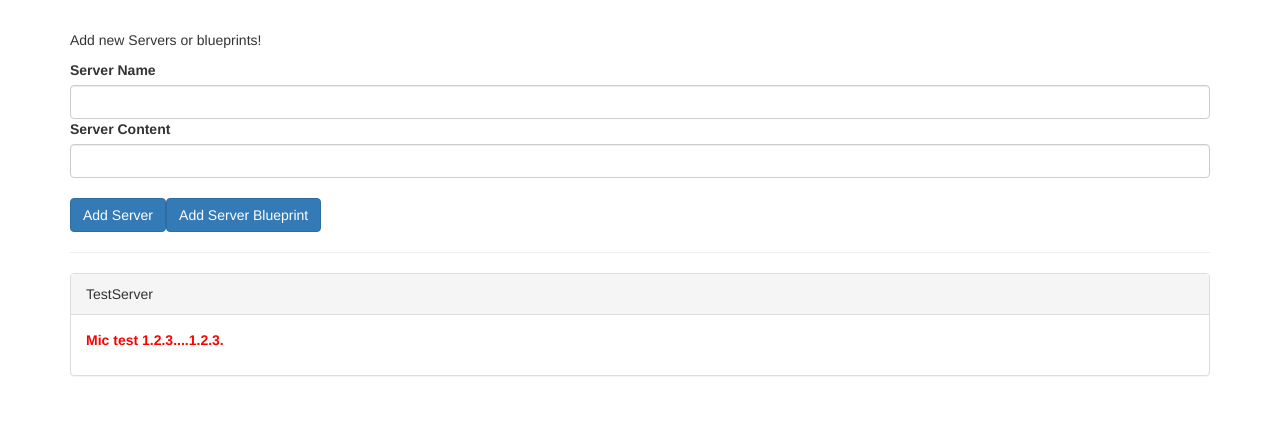
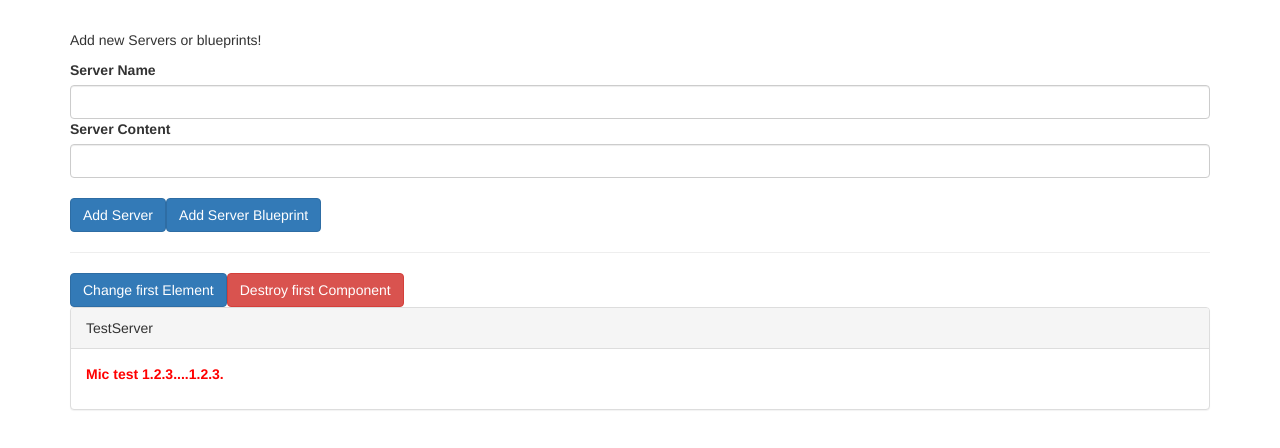
Before and after one commit to colinbinion/ng6DatbindingComponentAnalysis, an Angular app: page / in a window 1280 px wide. Shown: the top 448 px of the page. Built offline with nearby package versions, Linux system fonts and the light colour scheme.

Commit message:
testing lifecycle hooks/methods

```diff
--- a/src/app/app.component.html
+++ b/src/app/app.component.html
@@ -6,7 +6,11 @@
   <hr>
   <div class="row">
     <div class="col-xs-12">
-      <app-server-element *ngFor="let serverElement of serverElements" [srvElement]="serverElement">
+      <button class="btn btn-primary" (click)="onChangeFirst()">Change first Element</button>
+      <button class="btn btn-danger" (click)="onDestroyFirst()">Destroy first Component</button>
+      <app-server-element *ngFor="let serverElement of serverElements"
+      [name]="serverElement.name">
+      <!-- [srvElement]="serverElement" was replaced by [name]...-->
         <p>
           <strong *ngIf="serverElement.type === 'server'" style="color: red">{{ serverElement.content }}</strong>
           <em *ngIf="serverElement.type === 'blueprint'">{{ serverElement.content }}</em>
--- a/src/app/app.component.ts
+++ b/src/app/app.component.ts
@@ -24,4 +24,12 @@
     });
   }
 
+  onChangeFirst() {
+    this.serverElements[0].name = 'Changed!';
+  }
+
+  onDestroyFirst() {
+    this.serverElements.splice(0, 1);
+  }
+
 }
--- a/src/app/server-element/server-element.component.html
+++ b/src/app/server-element/server-element.component.html
@@ -1,7 +1,6 @@
 <div class="panel panel-default">
-  <div class="panel-heading">
-    {{ element.name }}
-  </div>
+  <!-- <div class="panel-heading">{{ element.name }}</div> -->
+  <div class="panel-heading">{{ name }}</div>
 
   <div class="panel-body">
     <ng-content></ng-content>
--- a/src/app/server-element/server-element.component.ts
+++ b/src/app/server-element/server-element.component.ts
@@ -1,4 +1,4 @@
-import { Component, OnInit, Input, ViewEncapsulation } from '@angular/core';
+import { Component, OnInit, Input, ViewEncapsulation, OnChanges, SimpleChanges, DoCheck, AfterContentInit, AfterContentChecked, AfterViewInit, AfterViewChecked, OnDestroy } from '@angular/core';
 
 @Component({
   selector: 'app-server-element',
@@ -6,12 +6,55 @@
   styleUrls: ['./server-element.component.css'],
   encapsulation: ViewEncapsulation.Emulated //None, Native
 })
-export class ServerElementComponent implements OnInit {
+export class ServerElementComponent implements
+  OnInit,
+  OnChanges,
+  DoCheck,
+  AfterContentInit,
+  AfterContentChecked,
+  AfterViewInit,
+  AfterViewChecked,
+  OnDestroy {
   @Input('srvElement') element: {type: string, name: string, content: string};
+  @Input() name: string;
 
-  constructor() { }
+  constructor() {
+    console.log('constructor called!');
+  }
+
+  ngOnChanges(changes: SimpleChanges) {
+    console.log('OnChanges called!');
+    console.log(changes);
+  }
 
   ngOnInit() {
+    console.log('ngOnInit called!');
+  }
+
+  ngDoCheck() {
+    console.log('ngDoCheck called!');
+  }
+
+  ngAfterContentInit() {
+    console.log('ngAfterContentInit called!');
+  }
+
+  ngAfterContentChecked() {
+    console.log('ngAfterContentChecked called!');
+
+  }
+
+  ngAfterViewInit() {
+    console.log('ngAfterViewInit called!');
+  }
+
+  ngAfterViewChecked() {
+    console.log('ngAfterViewChecked called!');
+
+  }
+
+  ngOnDestroy() {
+    console.log('ngOnDestroy called!');
   }
 
 }
```
